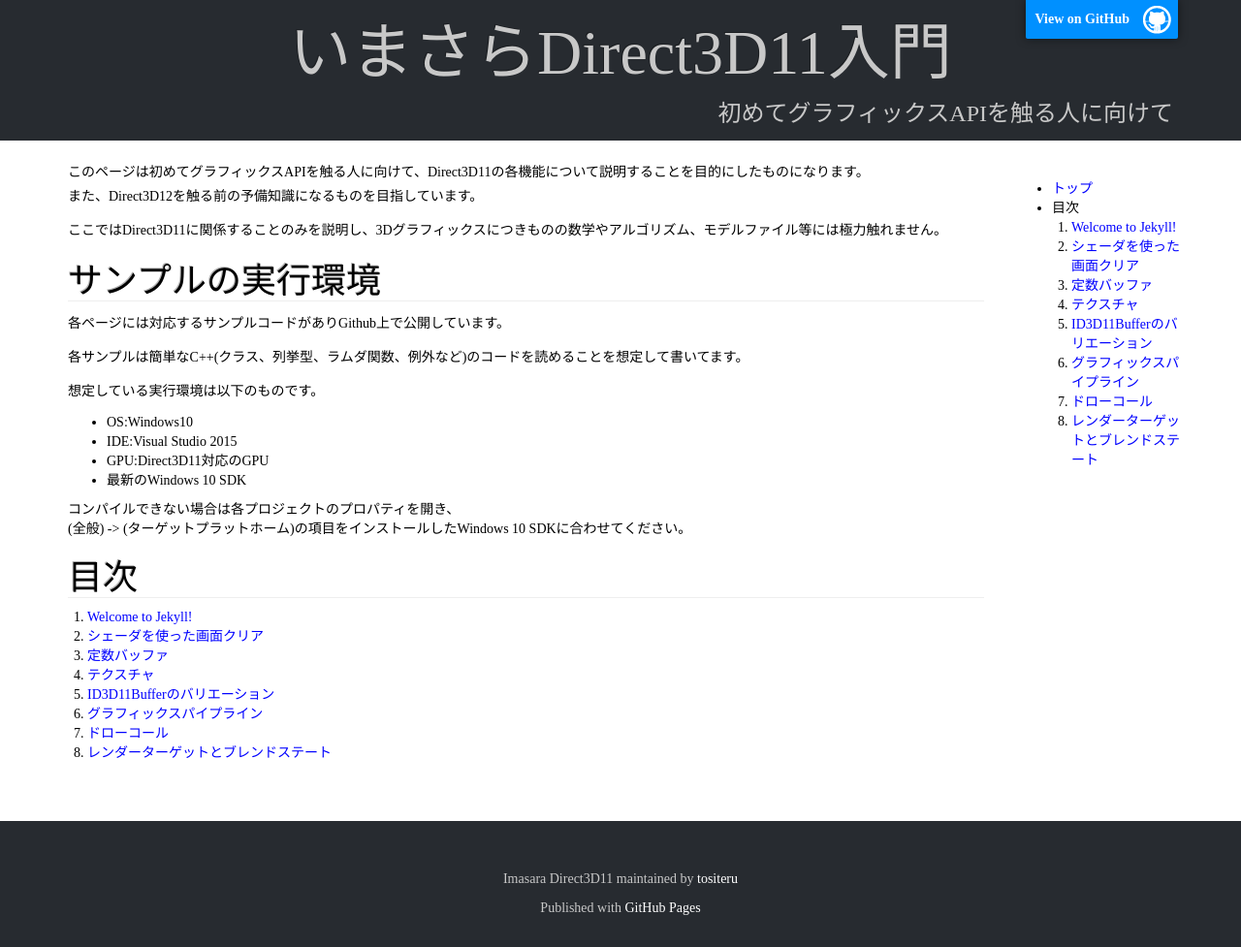
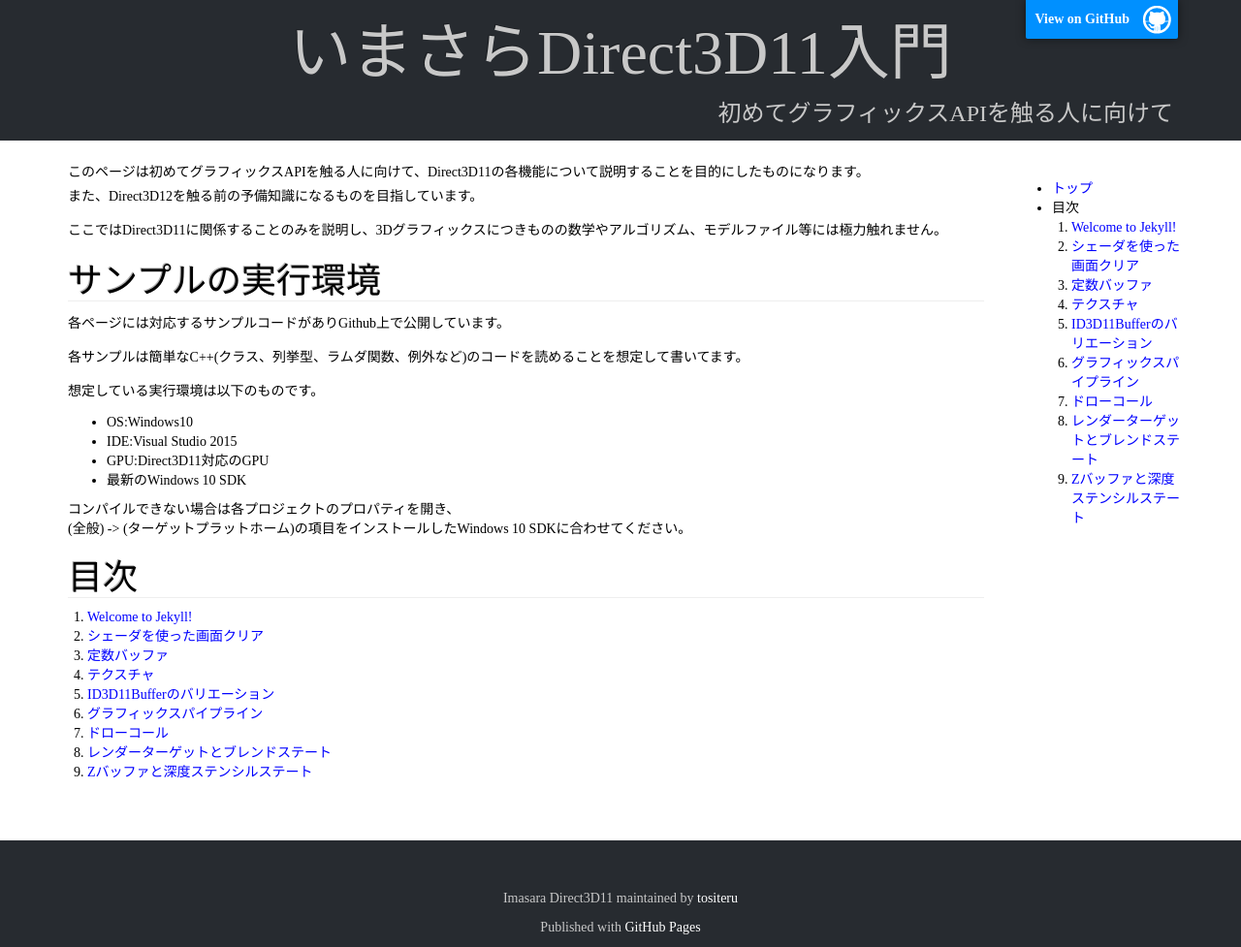
Before and after one commit to tositeru/ImasaraDX11, a Jekyll site: the page built from index.html, in a window 1280 px wide. Shown: the whole page at 97% size. Built offline with Jekyll 4.4.1, drawn with Linux system fonts in a browser that asks for light colours; some of the changed lines change nothing that is shown.

Commit message:
Part08作成

```diff
--- a/_posts/2016-05-02-RT-and-blend.markdown
+++ b/_posts/2016-05-02-RT-and-blend.markdown
@@ -2,7 +2,7 @@
 layout: default
 title: "レンダーターゲットとブレンドステート"
 categories: part
-description: ""
+description: "今回のパートでは出力結合ステージのレンダーターゲットとブレンドステートについて見ていきます。"
 ---
 <h1 class="under-bar">レンダーターゲットとブレンドステート</h1>
 
@@ -349,7 +349,7 @@
     <tr>
       <td class="left"><a href="{% if site.github.url %}{{ site.github.url }}{% else %}{{ "/" | prepend: site.url }}{% endif %}part/draw-call">＜前</a></td>
       <td class="center"><a href="{% if site.github.url %}{{ site.github.url }}{% else %}{{ "/" | prepend: site.url }}{% endif %}">トップ</a></td>
-      <td class="right"><a href="{% if site.github.url %}{{ site.github.url }}{% else %}{{ "/" | prepend: site.url }}{% endif %}part/RT-and-blend">次＞</a></td>
+      <td class="right"><a href="{% if site.github.url %}{{ site.github.url }}{% else %}{{ "/" | prepend: site.url }}{% endif %}part/ZBuffer-and-depth-stencil">次＞</a></td>
     </tr>
   </tbody>
 </table>
--- /dev/null
+++ b/_posts/2016-05-03-ZBuffer-and-depth-stencil.markdown
@@ -0,0 +1,332 @@
+---
+layout: default
+title: "Zバッファと深度ステンシルステート"
+categories: part
+description: "今回は残りのZバッファ(英訳：Z-Buffer)と深度ステンシルステート(英訳：DepthStencilState)について見ていきます。"
+---
+<h1 class="under-bar">Zバッファと深度ステンシルステート</h1>
+
+前回のパートで出力結合ステージのレンダーターゲットとブレンドステートについて見てきました。
+今回は残りのZバッファ(英訳：Z-Buffer)と深度ステンシルステート(英訳：DepthStencilState)について見ていきます。
+この2つは隠線消去という3Dレンダリングおいて重要な要素の制御を行うものになります。
+ピクセルシェーダの出力を使用するかしないかはこの2つで決定します。
+
+ドキュメント:
+[出力結合ステージ(日本語)][Output-Merger_JP]
+[Output-Merger Stage(英語)][Output-Merger_EN]
+
+[Output-Merger_JP]:https://msdn.microsoft.com/ja-jp/library/ee415707(v=vs.85).aspx
+[Output-Merger_EN]:https://msdn.microsoft.com/en-us/library/windows/desktop/bb205120(v=vs.85).aspx
+
+<h1 class="under-bar">概要</h1>
+このパートではピクセルシェーダの後にその出力値を使うか使わないかをテストする深度テストとステンシルテストについて見ていきます。
+この2つのテストは<l>ID3D11DepthStencilState</l>で制御します。
+対応しているプロジェクトは<b>Part07_ZBufferAndDepthStencilState</b>になります。
+
+<div class="summary">
+  <ol>
+    <li><a href="#VIEW">深度ステンシルビュー</a></li>
+    <li><a href="#DEPTH_STENCIL_STATE">ID3D11DepthStencilState</a>
+      <ul>
+        <li>深度テストの設定</li>
+        <li>ステンシルテストの設定</li>
+      </ul>
+    </li>
+    <li><a href="#SUMMARY">まとめ</a></li>
+    <li><a href="#SUPPLEMENTAL">補足</a>
+      <ul>
+        <li>Early Z</li>
+        <li>ID3D11DepthStencilViewのクリア関数</li>
+      </ul>
+    </li>
+  </ol>
+</div>
+
+<a name="VIEW"></a>
+<h1 class="under-bar">深度ステンシルビュー</h1>
+
+深度テストとステンシルテストではテスト結果をテクスチャに保存することができます。
+<b>保存するときは深度ステンシルビューを作成する必要があります。</b>
+
+<h3>作成</h3>
+
+{% highlight c++ %}
+// 深度ステンシルバッファの作成
+D3D11_TEXTURE2D_DESC desc = {};
+desc.Width = this->width();
+desc.Height = this->height();
+//深度値に24bitのfloat型をステンシル値に8ビットのuintを確保している
+desc.Format = DXGI_FORMAT_D24_UNORM_S8_UINT;
+desc.BindFlags = D3D11_BIND_DEPTH_STENCIL;
+desc.SampleDesc.Count = 1;
+desc.MipLevels = 1;
+desc.ArraySize = 1;
+auto hr = this->mpDevice->CreateTexture2D(&desc, nullptr, this->mpDepthStencil.GetAddressOf());
+if (FAILED(hr)) {
+  throw std::runtime_error("深度ステンシルバッファの作成に失敗");
+}
+D3D11_DEPTH_STENCIL_VIEW_DESC dsvDesc = {};
+dsvDesc.ViewDimension = D3D11_DSV_DIMENSION_TEXTURE2D;
+dsvDesc.Format = desc.Format;
+dsvDesc.Texture2D.MipSlice = 0;
+hr = this->mpDevice->CreateDepthStencilView(this->mpDepthStencil.Get(), &dsvDesc, this->mpDepthStencilDSV.GetAddressOf());
+if (FAILED(hr)) {
+  throw std::runtime_error("深度ステンシルビュー作成に失敗");
+}
+{% endhighlight %}
+
+上の<l>ID3D11Device::CreateDepthStencilView</l>で深度ステンシルビューを作成しています。
+作り方はレンダーターゲットと同じく今まで出てきたビューとよく似ています。
+
+ドキュメント:
+<br><l>ID3D11Device::CreateDepthStencilView</l>
+[(日本語)][CreateDepthStencilView_JP]
+[(英語)][CreateDepthStencilView_EN]
+<br><l>D3D11_DEPTH_STENCIL_VIEW_DESC</l>
+[(日本語)][D3D11_DEPTH_STENCIL_VIEW_DESC_JP]
+[(英語)][D3D11_DEPTH_STENCIL_VIEW_DESC_EN]
+
+[CreateDepthStencilView_JP]:https://msdn.microsoft.com/ja-jp/library/ee419790(v=vs.85).aspx
+[CreateDepthStencilView_EN]:https://msdn.microsoft.com/en-us/library/windows/desktop/ff476507(v=vs.85).aspx
+[D3D11_DEPTH_STENCIL_VIEW_DESC_JP]:https://msdn.microsoft.com/ja-jp/library/ee416084(v=vs.85).aspx
+[D3D11_DEPTH_STENCIL_VIEW_DESC_EN]:https://msdn.microsoft.com/en-us/library/windows/desktop/ff476112(v=vs.85).aspx
+
+<b>深度ステンシルビューを作成するにはリソース作成時に<l>BindFlags</l>に<l>D3D11_BIND_DEPTH_STENCIL</l>を指定する必要があります。</b>
+
+リソースの<l>Format</l>にはZバッファを表す<l>D</l>、ステンシル成分を表す<l>S</l>を持つものを使用してください。
+<b>Zバッファとして使用したリソースをシェーダリソースビュー等ほかの用途で使用したい場合は、リソース作成時に<l>TYPELESS</l>を持つものを指定し、ビュー作成時フォーマットを改めて指定する必要があります。</b>
+
+<h3>設定</h3>
+
+設定は前回レンダーターゲットの設定した時に使った<l>ID3D11DeviceContext::OMSetRenderTargets</l>で行います。
+<br>ドキュメント：
+[ID3D11DeviceContext::OMSetRenderTargets(日本語)][OMSetRenderTargets_JP]
+[ID3D11DeviceContext::OMSetRenderTargets(英語)][OMSetRenderTargets_EN]
+
+[OMSetRenderTargets_JP]:https://msdn.microsoft.com/ja-jp/library/ee419706(v=vs.85).aspx
+[OMSetRenderTargets_EN]:https://msdn.microsoft.com/en-us/library/windows/desktop/ff476464(v=vs.85).aspx
+
+{% highlight c++ %}
+// Scene::onRender関数の一部改変したもの
+//アウトプットマージャステージ
+std::array<ID3D11RenderTargetView*, 1> ppRTVs = { {
+  this->mpBackBufferRTV.Get(),
+} };
+this->mpImmediateContext->OMSetRenderTargets(static_cast<UINT>(ppRTVs.size()), ppRTVs.data(), this->mpDepthStencilDSV.Get());
+{% endhighlight %}
+
+<a name="DEPTH_STENCIL_STATE"></a>
+<h1 class="under-bar">ID3D11DepthStencilState</h1>
+
+深度テストとステンシルテストは<l>ID3D11DepthStencilState</l>で同時に設定します。
+<b>この2つのテストの順序は深度テストから実行され、その後にステンシルテストが行われます。</b>
+
+<h3>設定</h3>
+まず、グラフィックスパイプラインへの設定は<l>ID3D11DeviceContext::OMSetDepthStencilState</l>で行います。
+
+ドキュメント：<l>ID3D11DeviceContext::OMSetDepthStencilState</l>
+[(日本語)][OMSetDepthStencilState_JP]
+[(英語)][OMSetDepthStencilState_EN]
+
+[OMSetDepthStencilState_JP]:https://msdn.microsoft.com/ja-jp/library/ee419704(v=vs.85).aspx
+[OMSetDepthStencilState_EN]:https://msdn.microsoft.com/en-us/library/windows/desktop/ff476463(v=vs.85).aspx
+
+{% highlight c++ %}
+// Scene::onRender関数の一部
+this->mpImmediateContext->OMSetDepthStencilState(this->mpDSStencilTest.Get(), 0);
+{% endhighlight %}
+
+<h3>作成</h3>
+次に<l>ID3D11DepthStencilState</l>の作成は<l>ID3D11Device::CreateDepthStencilState</l>で行います。
+ドキュメント：<l>ID3D11DeviceContext::CreateDepthStencilState</l>
+[(日本語)][CreateDepthStencilState_JP]
+[(英語)][CreateDepthStencilState_EN]
+
+[CreateDepthStencilState_JP]:https://msdn.microsoft.com/ja-jp/library/ee419789(v=vs.85).aspx
+[CreateDepthStencilState_EN]:https://msdn.microsoft.com/en-us/library/windows/desktop/ff476506(v=vs.85).aspx
+
+{% highlight c++ %}
+// Scene::onInit関数の一部
+//深度テストとステンシルテストを別々で作っていますが、もちろん同時に行うこともできます。
+D3D11_DEPTH_STENCIL_DESC desc = {};
+//深度テストを行う深度ステンシルステートの作成
+desc.DepthEnable = true;
+desc.DepthFunc = D3D11_COMPARISON_LESS_EQUAL;
+desc.DepthWriteMask = D3D11_DEPTH_WRITE_MASK_ALL;
+desc.StencilEnable = false;
+auto hr = this->mpDevice->CreateDepthStencilState(&desc, this->mpDSDepthTest.GetAddressOf());
+if (FAILED(hr)) {
+  throw std::runtime_error("深度テスト用のステート作成に失敗");
+}
+
+//ステンシルテストを行う深度ステンシルステートの作成
+desc.DepthEnable = false;
+desc.StencilEnable = true;
+desc.StencilReadMask = D3D11_DEFAULT_STENCIL_READ_MASK;
+desc.StencilWriteMask = D3D11_DEFAULT_STENCIL_WRITE_MASK;
+desc.FrontFace.StencilFailOp = D3D11_STENCIL_OP_KEEP;
+desc.FrontFace.StencilDepthFailOp = D3D11_STENCIL_OP_KEEP;
+desc.FrontFace.StencilPassOp = D3D11_STENCIL_OP_INCR;
+desc.FrontFace.StencilFunc = D3D11_COMPARISON_GREATER_EQUAL;
+
+desc.BackFace.StencilFailOp = D3D11_STENCIL_OP_KEEP;
+desc.BackFace.StencilDepthFailOp = D3D11_STENCIL_OP_KEEP;
+desc.BackFace.StencilPassOp = D3D11_STENCIL_OP_INCR;
+desc.BackFace.StencilFunc = D3D11_COMPARISON_GREATER_EQUAL;
+
+hr = this->mpDevice->CreateDepthStencilState(&desc, this->mpDSStencilTest.GetAddressOf());
+if (FAILED(hr)) {
+  throw std::runtime_error("ステンシルテスト用のステート作成に失敗");
+}
+{% endhighlight %}
+
+各テストの設定は<l>D3D11_DEPTH_STENCIL_DESC</l>で指定します。各テストの設定については分けてみていきます。
+<br>ドキュメント：<l>D3D11_DEPTH_STENCIL_DESC</l>
+[(日本語)][D3D11_DEPTH_STENCIL_DESC_JP]
+[(英語)][D3D11_DEPTH_STENCIL_DESC_EN]
+
+[D3D11_DEPTH_STENCIL_DESC_JP]:https://msdn.microsoft.com/ja-jp/library/ee416082(v=vs.85).aspx
+[D3D11_DEPTH_STENCIL_DESC_EN]:https://msdn.microsoft.com/en-us/library/windows/desktop/ff476110(v=vs.85).aspx
+
+<h3>深度テストの設定</h3>
+
+まず、深度テストの設定は以下のメンバで行います。
+<div class="argument">
+  <h4>D3D11_DEPTH_STENCIL_DESC</h4>
+  <ul>
+    <li><l>DepthEnable</l>
+      <p>
+        深度テストを行うかを指定するフラグになります。
+        <l>true</l>でテストを行います。
+      </p>
+    </li>
+    <li><l>DepthFunc</l>
+      <p>
+        <l>D3D11_COMPARISON_FUNC</l>を使い、深度テストを行う際の元データと上書きするデータ同士での比較方法を指定します。
+        <br>ドキュメント:<l>D3D11_COMPARISON_FUNC</l>
+        <a href="https://msdn.microsoft.com/ja-jp/library/ee416063(v=vs.85).aspx">D3D11_DEPTH_WRITE_MASK(日本語)</a>
+        <a href="https://msdn.microsoft.com/en-us/library/windows/desktop/ff476101(v=vs.85).aspx">D3D11_DEPTH_WRITE_MASK(英語)</a>
+      </p>
+    </li>
+    <li><l>DepthWriteMask</l>
+      <p>
+        <l>D3D11_DEPTH_WRITE_MASK</l>を使用して深度データを書き込む際のマスクを設定します。
+        <l>D3D11_DEPTH_WRITE_MASK</l>は今のところ書き込むか書き込まないかの2種類用意されています。
+      </p>
+    </li>
+  </ul>
+</div>
+
+<h3>ステンシルテストの設定</h3>
+次に、ステンシルテストの設定は以下のメンバで行います。
+
+<div class="argument">
+  <h4>D3D11_DEPTH_STENCIL_DESC</h4>
+  <ul>
+    <li><l>StencilEnable </l>
+      <p>
+        ステンシルテストを行うかを指定するフラグになります。
+        <l>true</l>でテストを行います。
+      </p>
+    </li>
+    <li><l>StencilReadMask, StencilWriteMask</l>
+      <p>
+        読み込む部分または書き込む部分を指定するマスク値になります
+      </p>
+    </li>
+    <li><l>FrontFace, BackFace</l>
+      <p>
+        深度テストとステンシルテストの結果でどのような処理を行うかを設定するものになります。
+        <b>表面と裏面別で設定でき、<l>D3D11_DEPTH_STENCILOP_DESC</l>で指定します。</b>
+        <br>ドキュメント:<l>D3D11_DEPTH_STENCILOP_DESC</l>
+        <a href="https://msdn.microsoft.com/ja-jp/library/ee416080(v=vs.85).aspx">D3D11_DEPTH_WRITE_MASK(日本語)</a>
+        <a href="https://msdn.microsoft.com/en-us/library/windows/desktop/ff476109(v=vs.85).aspx">D3D11_DEPTH_WRITE_MASK(英語)</a>
+        <ul>
+          <li><l>StencilFunc</l>
+            <p>深度テストと同じく<l>D3D11_COMPARISON_FUNC</l>を使ってステンシルテストの元データと上書きするデータの比較方法を指定します。</p>
+          </li>
+          <li><l>StencilPassOp</l>
+            <p>
+              <l>D3D11_STENCIL_OP</l>を使って、ステンシルテストに成功した時に実行する処理を指定します。
+              <br>ドキュメント:<l>D3D11_STENCIL_OP</l>
+              <a href="https://msdn.microsoft.com/ja-jp/library/ee416283(v=vs.85).aspx">(日本語)</a>
+              <a href="https://msdn.microsoft.com/en-us/library/windows/desktop/ff476219(v=vs.85).aspx">(英語)</a>
+            </p>
+          </li>
+          <li><l>StencilDepthFailOp</l>
+            <p><l>StencilPassOp</l>と同じく、深度テストに失敗した時の処理を指定します。</p>
+          </li>
+          <li><l>StencilFailOp</l>
+            <p><l>StencilPassOp</l>と同じく、ステンシルテストに失敗した時の処理を指定します。</p>
+          </li>
+        </ul>
+      </p>
+    </li>
+  </ul>
+</div>
+
+<a name="SUMMARY"></a>
+<h1 class="under-bar">まとめ</h1>
+このパートでは出力結合ステージの深度テストとステンシルテストについて見てきました。
+深度テストを使うことでカメラから近いものだけが描画できるようになったり、ステンシルテストで好きな部分だけを描画することができるようになります。
+
+<b>重たいピクセルシェーダや上書きされるピクセルが多い場合はカメラから一番近いものだけに対してだけピクセルシェーダを実行できるよう、事前にZバッファだけに書き込むというZプリパス(英訳:Z Pre-Pass)という手法も存在します。</b>
+
+<b>また、深度テストはその性質から前パートで説明したブレンディングと相性が悪いものになります。</b>
+ガラスといった半透明なものや眩しさを表現するために加算合成を行ったパーティクルの描画を行う際は深度テストを切らないと正しい結果が得られません。
+
+以上から、行いたい処理によって深度ステンシルステートとブレンドステートを切り替える必要がありますので注意してください。
+
+<a name="SUPPLEMENTAL"></a>
+<h1 class="under-bar">備考</h1>
+
+<div class="supplemental">
+  <h4>Early Z</h4>
+  <p>
+    最近のGPUにはピクセルシェーダを実行する前に深度テストを行う<l>Early Z</l>と呼ばれる機能が存在します。
+    {% highlight hlsl %}
+// PSEarlyZ.hlsl
+[earlydepthstencil]
+void main(float4 pos : SV_POSITION, float4 color : COLOR0, out float4 outColor : SV_Target0)
+{
+  outColor = color;
+}
+    {% endhighlight %}
+    ピクセルシェーダのエントリポイント前に<l>earlydepthstencil属性</l>を指定することで<l>Early Z</l>の機能を使うことを宣言します。
+    <br>ドキュメント:<l>earlydepthstencil</l>
+    <a href="https://msdn.microsoft.com/ja-jp/library/ee422314(v=vs.85).aspx">(日本語)</a>
+    <a href="https://msdn.microsoft.com/en-us/library/windows/desktop/ff471439(v=vs.85).aspx">(英語)</a>
+    <br>
+    この機能を使用することで不要なピクセルシェーダの実行を減らすことができ、実行速度が速くできる様になります。
+    <b>制限事項として、この機能を使った場合はZバッファへの書き込みはできないため、深度バッファに書き込まない深度ステンシルステートを作成する必要がありますので注意してください。</b>
+  </p>
+  <p>
+    また、効率的な深度テストのやり方については以下のリンクで詳しく説明されています。
+    GPUによっては内部でZバッファの階層構造を生成し、深度テストの効率化を図るものも存在しているみたいです。
+    そのようなこともリンク先にかかれているので、是非御覧ください。
+    <br>
+    <a href="http://amd-dev.wpengine.netdna-cdn.com/wordpress/media/2012/10/Depth_in-depth.pdf">Depth in-depth(英語)</a>
+  </p>
+</div>
+
+<div class="supplemental">
+  <h4>ID3D11DepthStencilViewのクリア関数</h4>
+  <p>
+    深度ステンシルビューを表す<span class="keyward">ID3D11DepthStencilView</span>にも専用のクリア関数が用意されています。
+    <br>ドキュメント：
+    <span class="keyward">ID3D11DeviceContext::ClearDepthStencilView</span>
+    <a href="https://msdn.microsoft.com/ja-jp/library/ee419569(v=vs.85).aspx">日本語</a>
+    <a href="https://msdn.microsoft.com/en-us/library/windows/desktop/ff476387(v=vs.85).aspx">英語</a>
+
+  </p>
+</div>
+
+<table class="table table-condensed">
+  <tbody>
+    <tr>
+      <td class="left"><a href="{% if site.github.url %}{{ site.github.url }}{% else %}{{ "/" | prepend: site.url }}{% endif %}part/RT-and-blend">＜前</a></td>
+      <td class="center"><a href="{% if site.github.url %}{{ site.github.url }}{% else %}{{ "/" | prepend: site.url }}{% endif %}">トップ</a></td>
+      <td class="right"><a href="{% if site.github.url %}{{ site.github.url }}{% else %}{{ "/" | prepend: site.url }}{% endif %}part/ZBuffer-and-depth-stencil">次＞</a></td>
+    </tr>
+  </tbody>
+</table>
```
